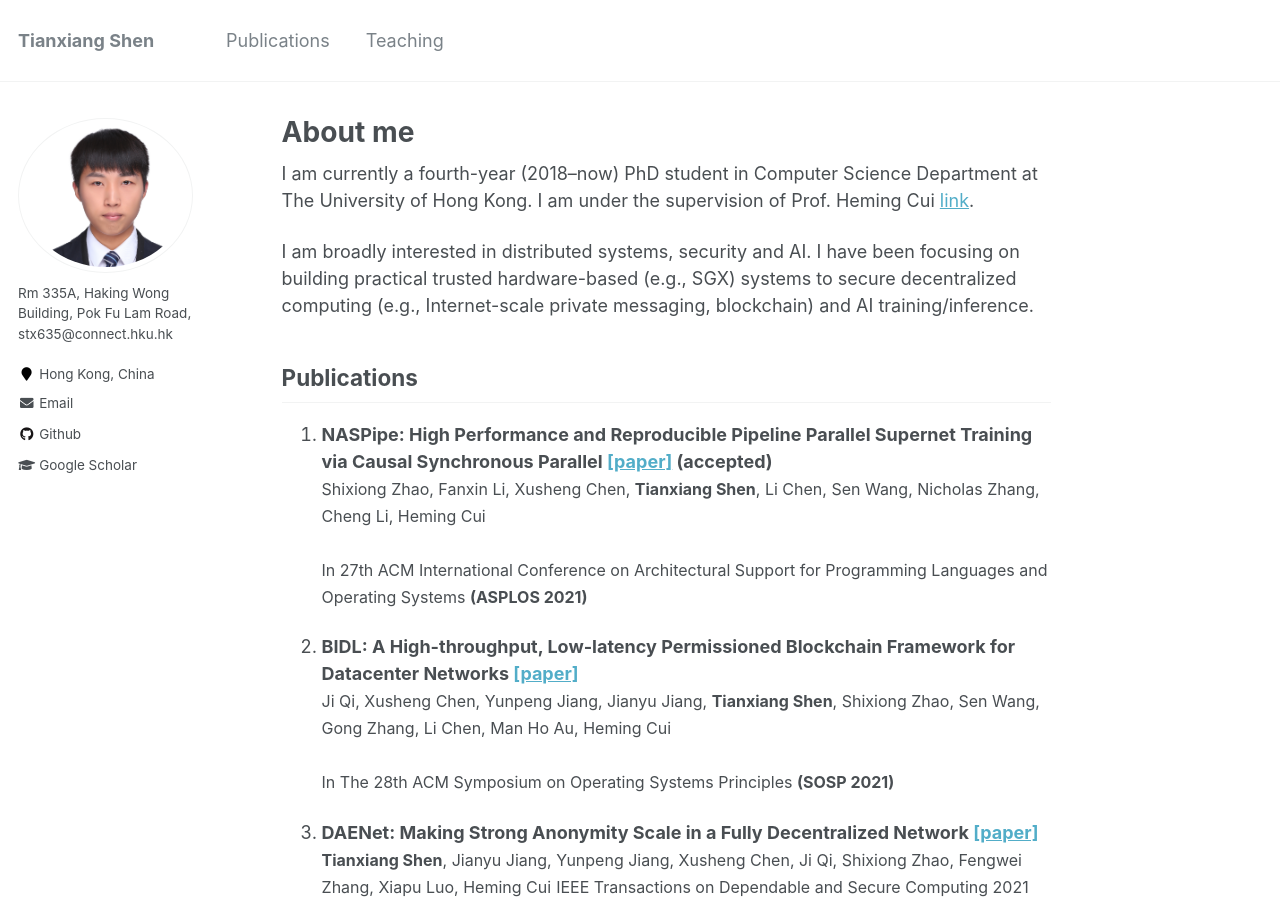
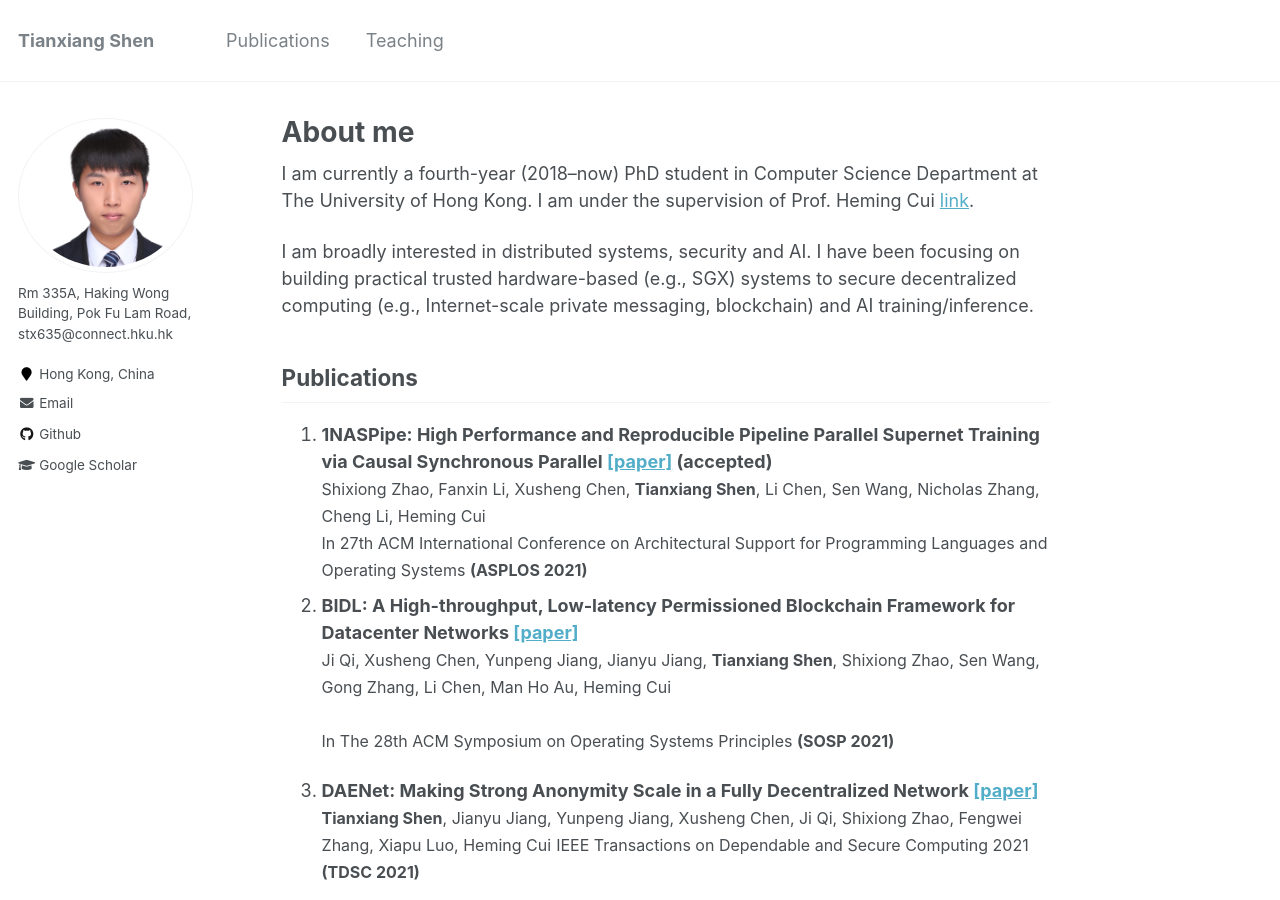
Before and after one commit to tianxiang999/tianxiang999.github.io, a Jekyll site: the page built from _pages/about.md, in a window 1280 px wide and 900 px high. Built offline with Jekyll 4.4.1, drawn with Linux system fonts in a browser that asks for light colours.

Commit message:
Update about.md

```diff
--- a/_pages/about.md
+++ b/_pages/about.md
@@ -17,12 +17,12 @@ private messaging, blockchain) and AI training/inference.
 
 Publications
 -----
-1. <strong>NASPipe: High Performance and Reproducible Pipeline Parallel Supernet
+1. <strong>1NASPipe: High Performance and Reproducible Pipeline Parallel Supernet
    Training via Causal Synchronous Parallel [[paper]]() (accepted)</strong>
   <br>
    <font size="3">Shixiong Zhao, Fanxin Li, Xusheng Chen, <strong>Tianxiang
    Shen</strong>, Li Chen, Sen Wang, Nicholas Zhang, Cheng Li, Heming
-   Cui</font><br><font size="3">In 27th ACM International Conference on Architectural Support for Programming Languages and Operating Systems <strong>(ASPLOS 2021)</strong> </font>
+   Cui<br>In 27th ACM International Conference on Architectural Support for Programming Languages and Operating Systems <strong>(ASPLOS 2021)</strong></font>
 
 2. <strong>BIDL: A High-throughput, Low-latency Permissioned Blockchain
   Framework for Datacenter Networks [[paper]]()</strong>
```
